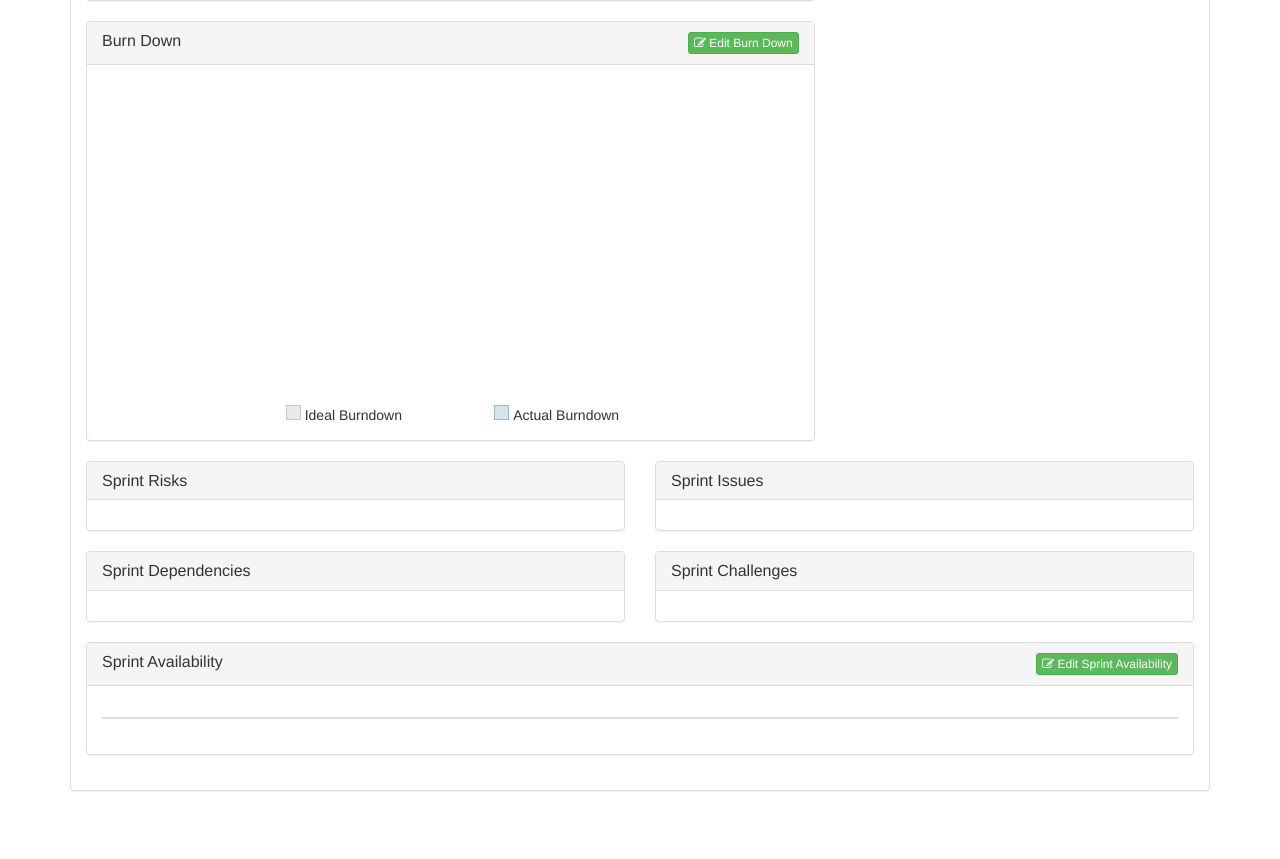
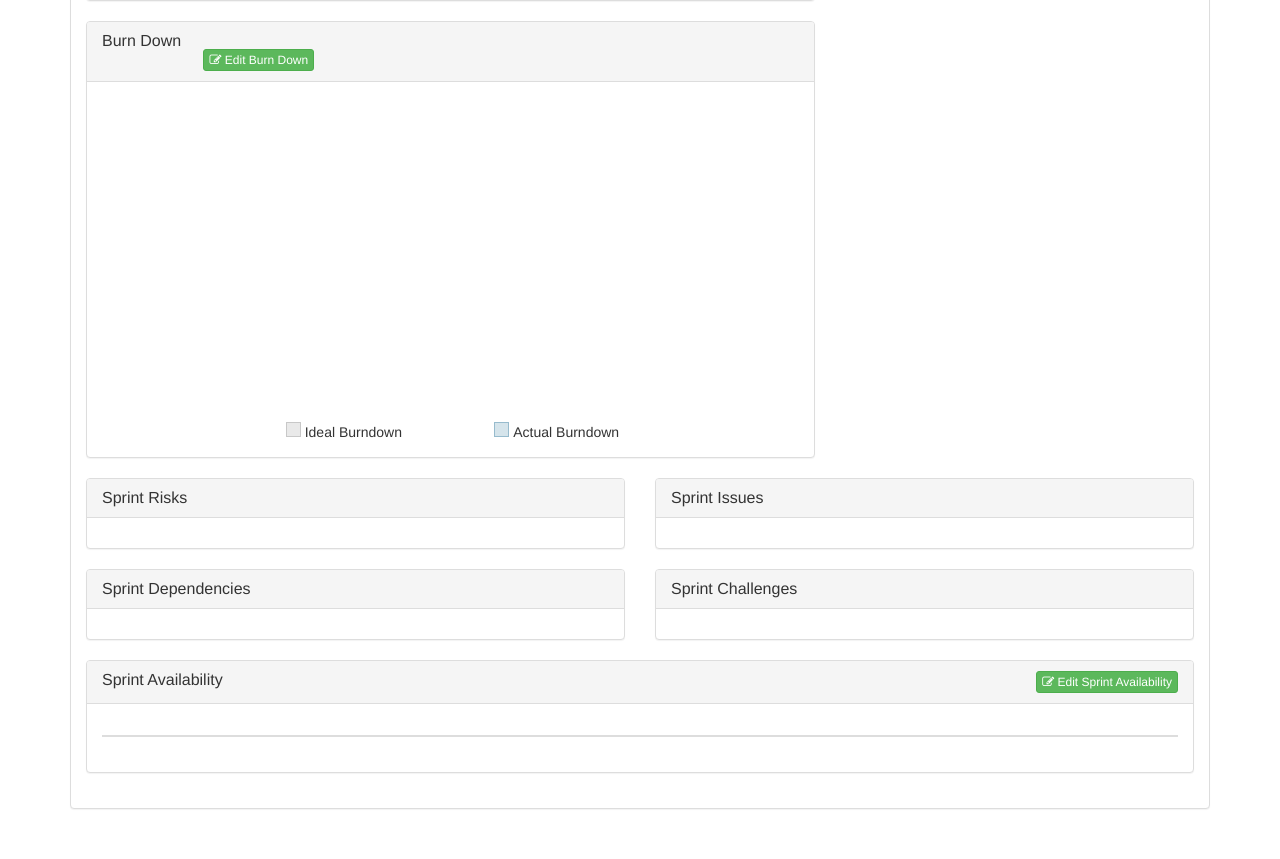
Before and after one commit to LandRegistry/scrum-reporting-frontend, a Flask app: template application/templates/sprint.html in a window 1280 px wide. Shown: the part 490-1349 px from the top of the page. Before the commit the page ends 1281 px from the top, so only its background shows below. Run offline with Flask 2, Linux system fonts and the light colour scheme; the template is opened without the code that fills it, so the values that code supplies are empty; the visitor is signed in with stand-in values (Sample User, id 1); a map, chart or similar area stays blank; parts of the project's set-up code (start-up, migrations or seed data) failed here and were passed over; some libraries are stand-ins or nearby versions.

Commit message:
Expanded column to full width of col-12

```diff
--- a/application/templates/sprint.html
+++ b/application/templates/sprint.html
@@ -200,7 +200,7 @@
           <div class="panel-heading">
 
             <div class="row">
-            <div class="col-sm-8">
+            <div class="col-sm-12">
 
               <h3 class="panel-title"><a href="/project/{{project_data.id}}/{{sprint_data.sprint_id}}/burndown">Burn Down</a>
                 <small>
```
